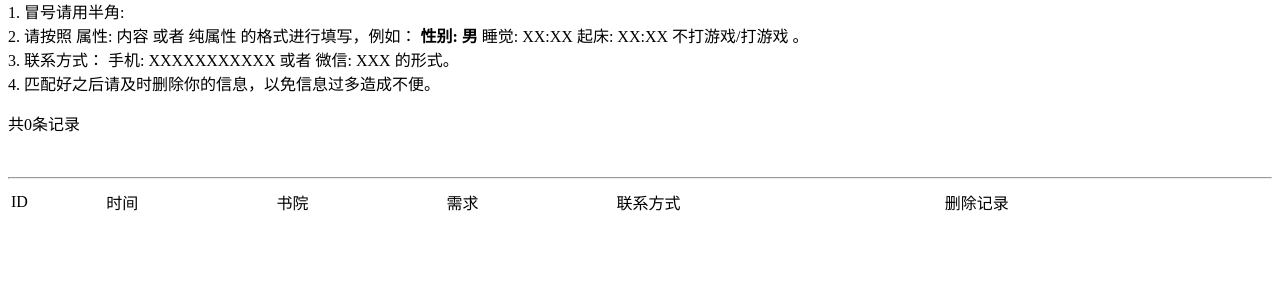
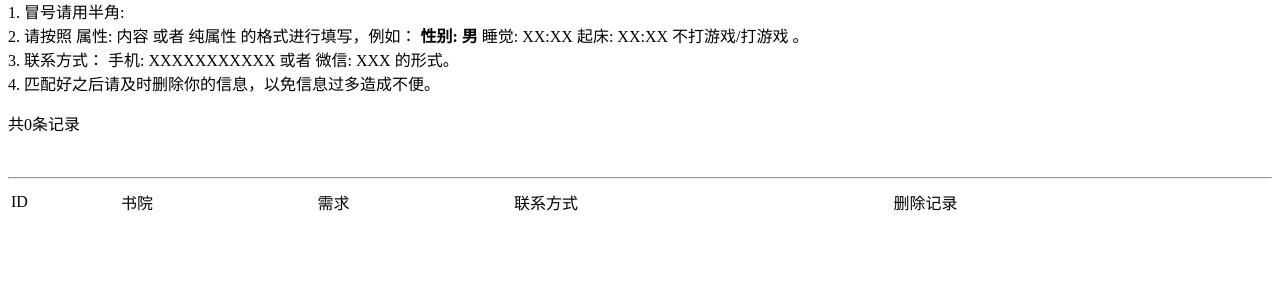
Before and after one commit to PolarisStudio/LGUDorm, a Django app: page / in a window 1280 px wide. Shown: the part 435-735 px from the top of the page. Run offline with Django 3.2, Linux system fonts and the light colour scheme; data that the repository does not hold is empty.

Commit message:
delete time

```diff
--- a/dorm/template/index.html
+++ b/dorm/template/index.html
@@ -64,7 +64,7 @@
     <table width="100%" style="font-size: 12pt">
         <thead>
             <td>ID</td>
-            <td>时间</td>
+            <!-- <td>时间</td> -->
             <td>书院</td>
             <td>需求</td>
             <td>联系方式</td>
@@ -73,9 +73,9 @@
         {% for d in data %}
             <tr>
                 <td width="5%">{{d.pk}}</td>
-                <td width="20%">{{d.fields.time}}</td>
+                <!-- <td width="20%">{{d.fields.time}}</td> -->
                 <td width="5%">{{d.fields.college}}</td>
-                <td width="40%">{{d.fields.note}}</td>
+                <td width="60%">{{d.fields.note}}</td>
                 <td width="15%">{{d.fields.contact}}</td>
                 <td width="15%">
 
```
